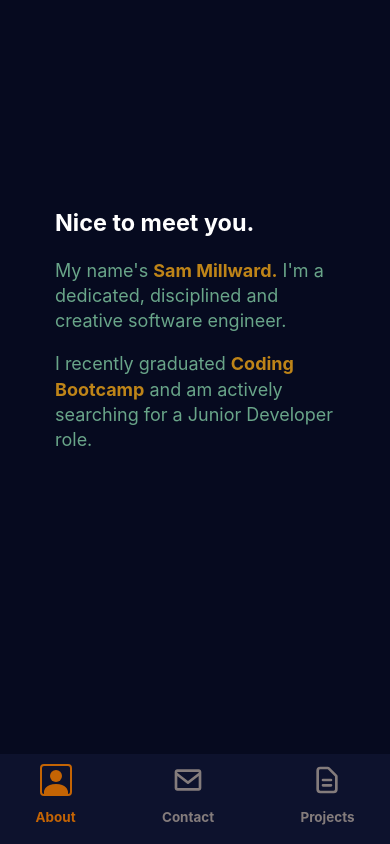
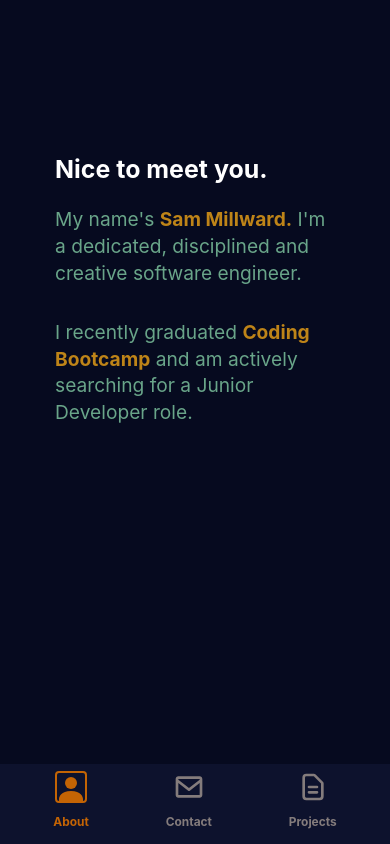
Before and after one commit to samueljmillward/portfolio, a Gatsby site: page / in a window 390 px wide. Built offline with nearby package versions, Linux system fonts and the light colour scheme; Gatsby itself is replaced by a stand-in of ours.

Commit message:
Improve media queries for smaller devices

```diff
--- a/src/components/StyledHeader.js
+++ b/src/components/StyledHeader.js
@@ -6,7 +6,7 @@ const StyledHeader = styled.h1`
     margin-top: 14rem;
 
     @media (max-width: 600px) {
-        margin-top: 10rem;
+        margin-top: 8rem;
     }
 `;
 
--- a/src/pages/index.js
+++ b/src/pages/index.js
@@ -1,7 +1,6 @@
 import React from 'react';
 
 import Layout from '../components/Layout';
-import Hyperlink from '../components/Hyperlink';
 import StyledHeader from '../components/StyledHeader';
 
 export default () => (
--- a/src/styles/GlobalStyle.js
+++ b/src/styles/GlobalStyle.js
@@ -12,7 +12,6 @@ const GlobalStyle = createGlobalStyle`
           color: #69a589;
           font-family: -apple-system, BlinkMacSystemFont, "Segoe UI", Roboto,
             Helvetica, Arial, sans-serif;
-          font-size: 18px;
           line-height: 1.4;
           background: #060a1f;
 
--- a/src/styles/Wrapper.js
+++ b/src/styles/Wrapper.js
@@ -4,6 +4,10 @@ const Wrapper = styled.div`
     font-size: 1.4em;
     padding: 1.5rem;
     padding-bottom: 5rem;
+
+    p {
+        margin-bottom: 3rem;
+    }
 
     @media (max-width: 1100px) {
         p {
@@ -19,9 +23,10 @@ const Wrapper = styled.div`
     }
 
     @media (max-width: 450px) {
-        font-size: 1em;
+        font-size: 1.2em;
         p {
             max-width: 280px;
+            margin-bottom: 2rem;
         }
 
         h3,
```
